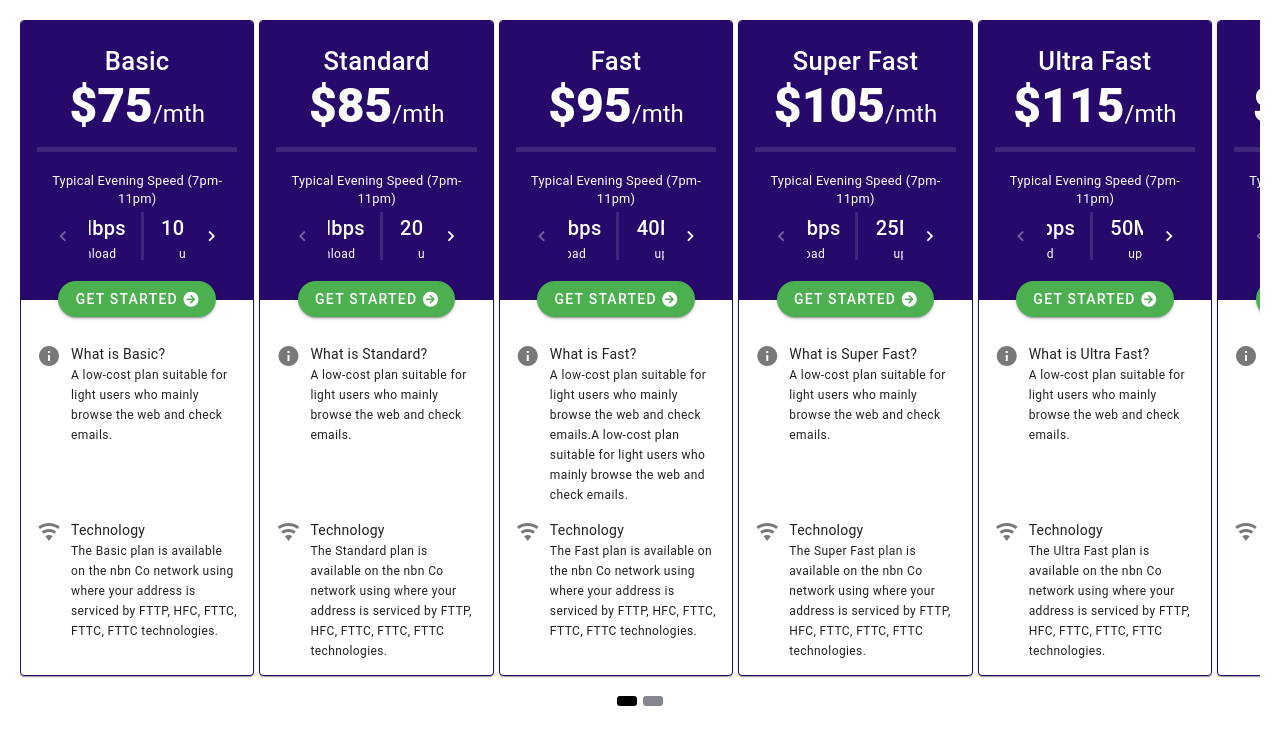
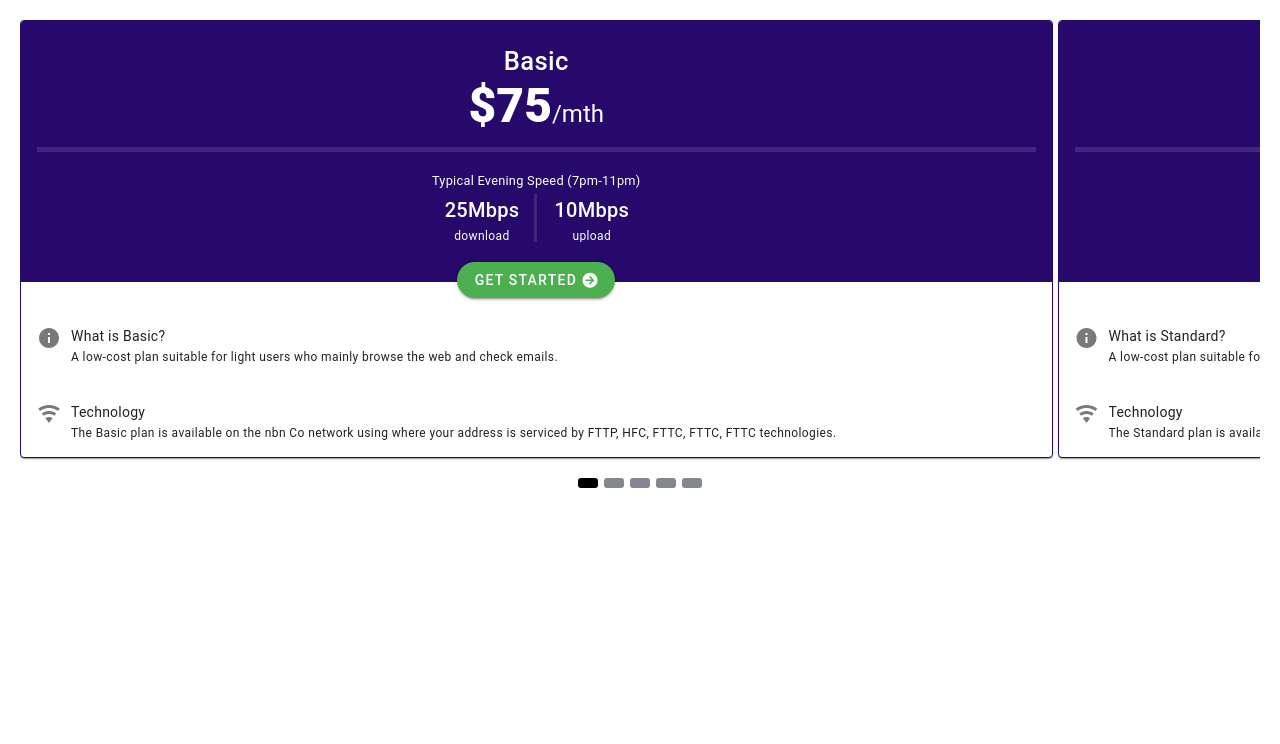
Before and after one commit to LightningIP/duda-nbn-pricing-table, a Vue app: page / in a window 1280 px wide. Shown: the top 744 px of the page. Built offline with nearby package versions, Linux system fonts and the light colour scheme.

Commit message:
Breakpoints to Duda Editor

```diff
--- a/src/App.vue
+++ b/src/App.vue
@@ -189,7 +189,16 @@
 
 
   const breakpoints = computed(() => {
-    return {
+
+    return props.breakpoints?.reduce((acc, bp) => ({
+      ...acc,
+      [bp.break]: {
+        itemsToShow: bp.itemsToShow,
+        itemsToScroll: bp.itemsToScroll,
+      }
+    }), {});
+
+    /*return {
       0: {
         itemsToShow: 1.2,
         itemsToScroll: 1,
@@ -217,7 +226,7 @@
         itemsToShow: 4.2,
         itemsToScroll: 4,
       },
-    };
+    };*/
   });
 
   const refPlanDescriptions = useTemplateRef<HTMLDivElement[]>('planDescription');
--- a/src/main.ts
+++ b/src/main.ts
@@ -155,4 +155,7 @@ init({ container: '#app', props: {
     },
   ],
   typicalSpeedType: 'evening',
+  breakpoints: [
+    { break: 0, itemsToShow: 1.2, itemsToScroll: 1 },
+  ]
 } });
```
Also changed, not shown: src/types.ts (+7 -0 lines).
